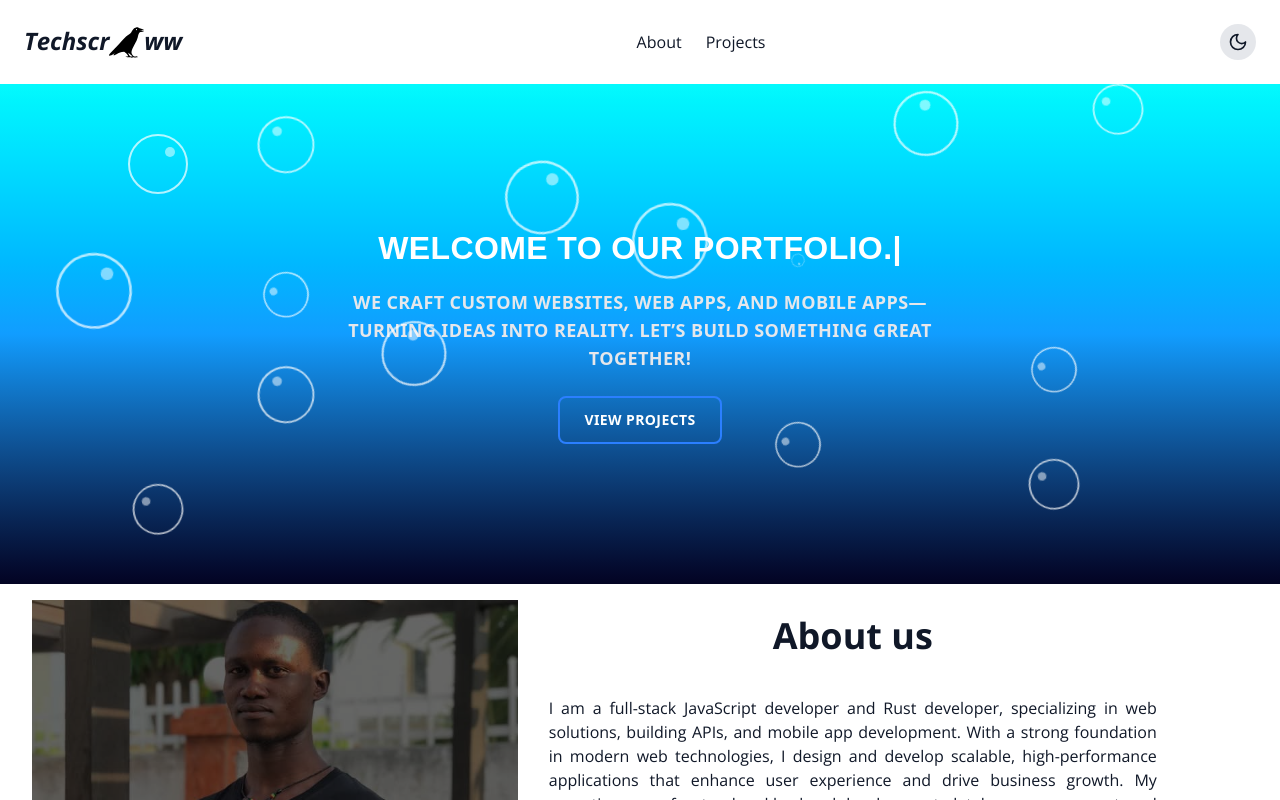
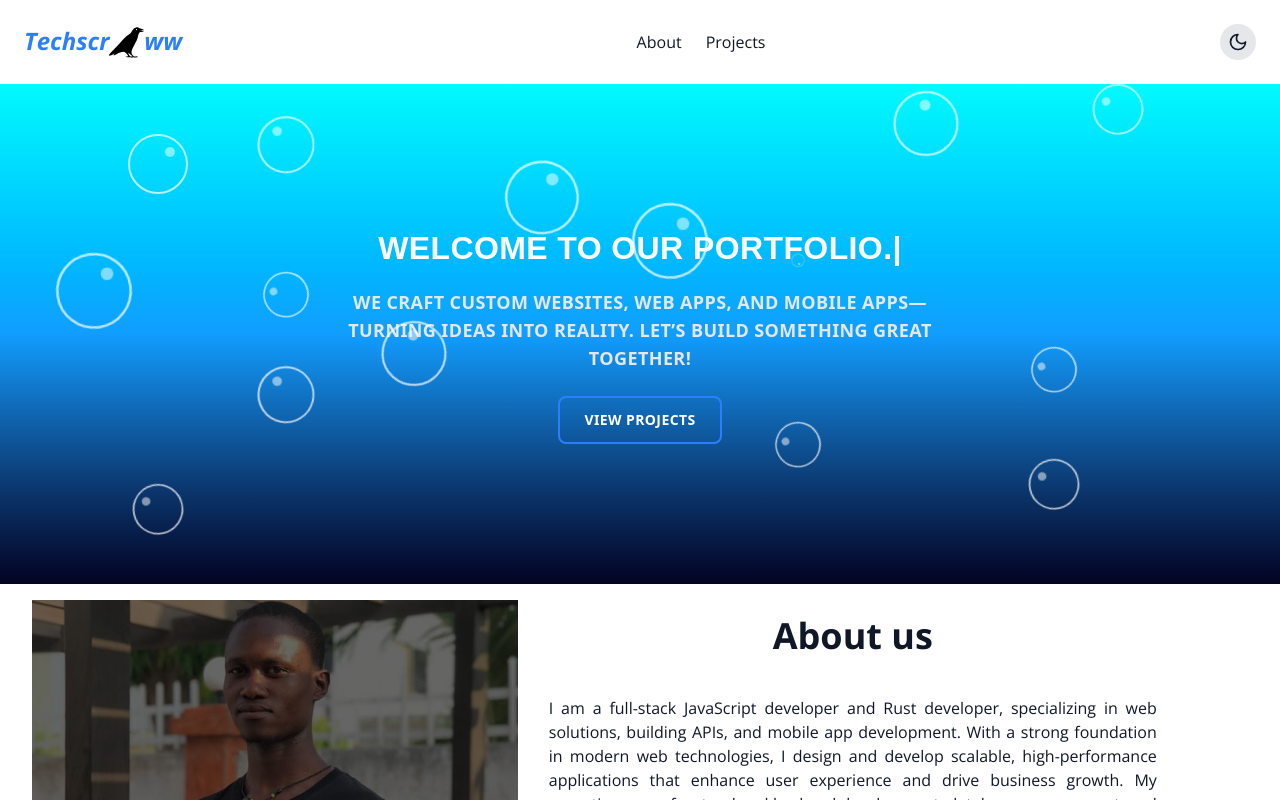
Before and after one commit to Akuafo-Patawah12/Joint_Portfolio, a React (Vite) app in the folder client/: page / in a window 1280 px wide. Shown: the top 800 px of the page. Built offline with nearby package versions, Linux system fonts and the light colour scheme.

Commit message:
update header

```diff
--- a/client/src/Components/Header.jsx
+++ b/client/src/Components/Header.jsx
@@ -1,6 +1,6 @@
 
 import { motion } from "framer-motion";
-import { Moon, Sun ,Menu, X} from "lucide-react";
+import { Moon, Sun , Menu , X } from "lucide-react";
 import { NavLink } from "react-router-dom";
 import Logo from "../assets/Logoicon.svg"
 import Logowhite from "../assets/Logowhite.svg"
@@ -20,7 +20,7 @@ export default function Header({ dropdown}) {
           animate={{ opacity: 1, y: 0 }}
           className="text-2xl font-bold italic"
         >
-          <a href="/" className="flex">Techscr {darkMode ? <img src={Logowhite} alt="logo"/>: <img src={Logo} alt="logo"/>}ww</a>
+          <a href="/" className="flex text-blue-500">Techscr {darkMode ? <img src={Logowhite} alt="logo"/>: <img src={Logo} alt="logo"/>}ww</a>
         </motion.h2>
 
         <nav className="hidden gap-6 lg:flex">
```
